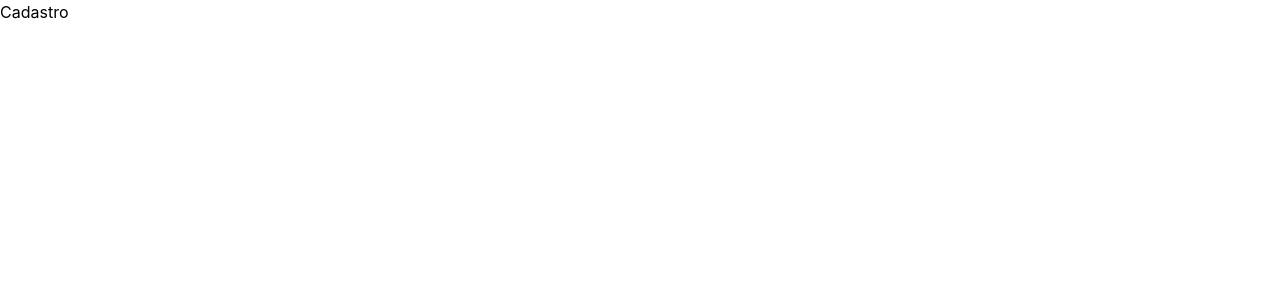
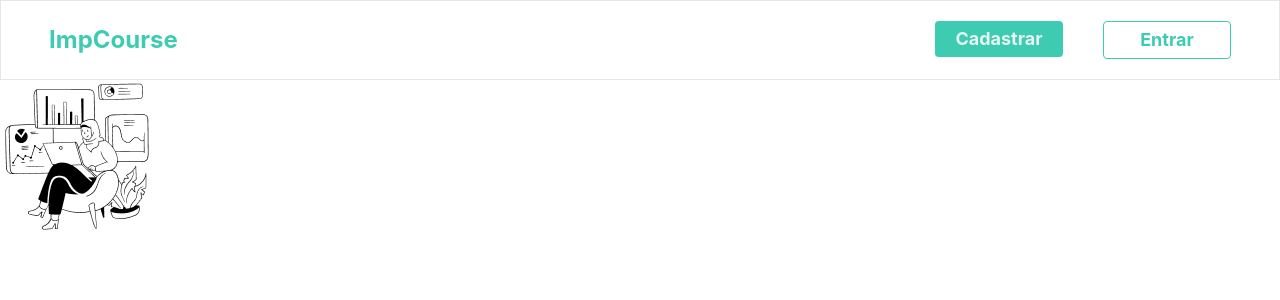
Before and after one commit to GustavoS7/frontend-impcourse, a Next.js app: page /sign-up in a window 1280 px wide. Shown: the top 300 px of the page. Built offline with nearby package versions, Linux system fonts and the light colour scheme.

Commit message:
feat: iniciar pagina de cadastro

```diff
--- a/src/app/sign-up/page.tsx
+++ b/src/app/sign-up/page.tsx
@@ -1,3 +1,16 @@
-export default function Cadastro() {
-  return <div>Cadastro</div>;
+import { Navbar } from '@/components/navbar';
+
+export default function SignUp() {
+  return (
+    <div>
+      <Navbar variant="secondary" />
+
+      <div>
+        <img
+          src="/analyze-data.png"
+          alt=""
+        />
+      </div>
+    </div>
+  );
 }
--- a/src/styles/globals.css
+++ b/src/styles/globals.css
@@ -1,7 +1,5 @@
 @import "tailwindcss";
-
 @config "../../tailwind.config.js";
-
 
 :root {
   --primary: #3DCBB1;
@@ -20,9 +18,3 @@
   --warning: #A04AE3;
   --success: #00DDC0;
 }
-
-* {
-  padding: 0;
-  margin: 0;
-  box-sizing: border-box;
-}
```
